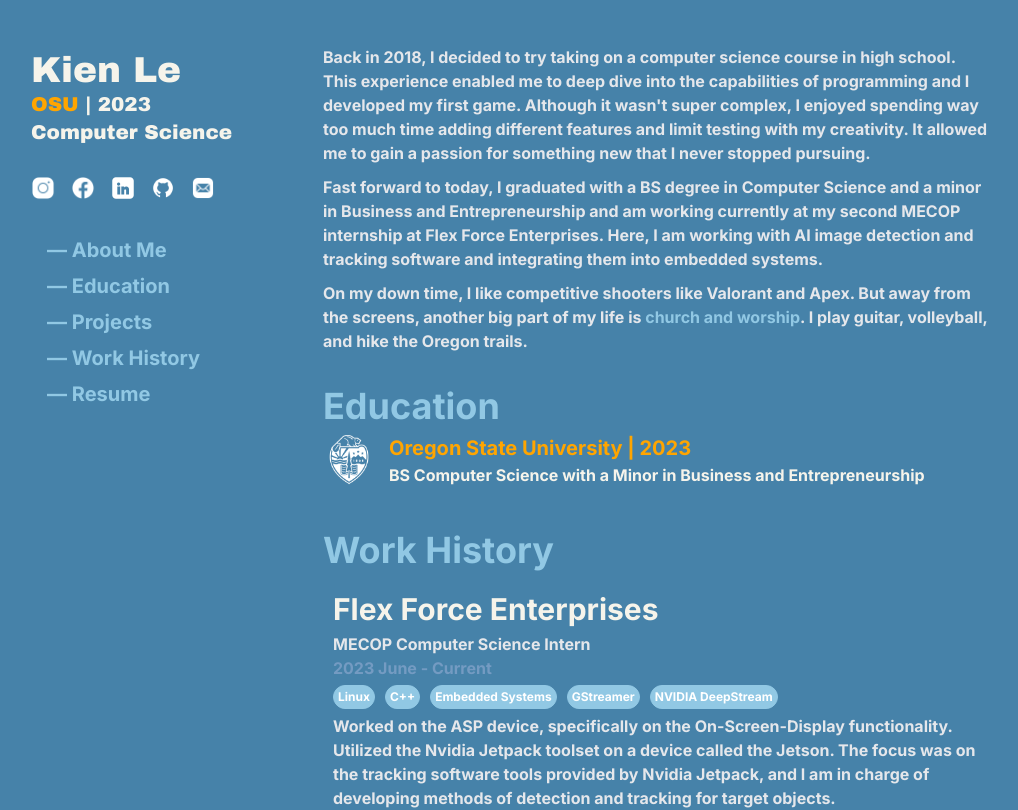
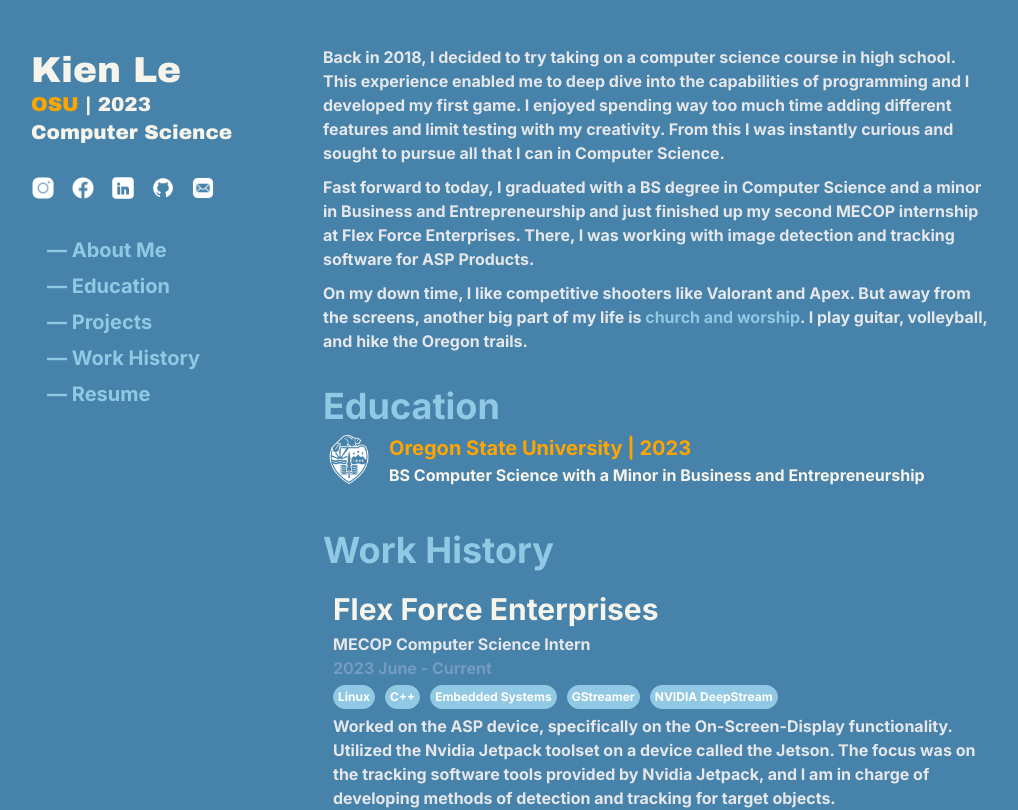
Before and after one commit to kleDevv/wskien, a Next.js app: page / in a window 1280 px wide. Shown: the top 810 px of the page, without its empty margins (49-1067 px from the left). Built offline with nearby package versions, Linux system fonts and the light colour scheme.

Commit message:
Updated about me
yur

```diff
--- a/src/app/page.js
+++ b/src/app/page.js
@@ -84,9 +84,9 @@
           {/*About me */}
           <section id="about-me">
           <h5 style={{ paddingBottom: '10px' }}>
-            Back in 2018, I decided to try taking on a computer science course in high school. This experience enabled me to deep dive into the capabilities of programming and I developed my first game. Although it wasn&apos;t super complex, I enjoyed spending way too much time adding different features and limit testing with my creativity. It allowed me to gain a passion for something new that I never stopped pursuing.
+            Back in 2018, I decided to try taking on a computer science course in high school. This experience enabled me to deep dive into the capabilities of programming and I developed my first game. I enjoyed spending way too much time adding different features and limit testing with my creativity. From this I was instantly curious and sought to pursue all that I can in Computer Science.
           </h5>
-          <h5 style={{ paddingBottom: '10px' }}> Fast forward to today, I graduated with a BS degree in Computer Science and a minor in Business and Entrepreneurship and am working currently at my second MECOP internship at Flex Force Enterprises. Here, I am working with AI image detection and tracking software and integrating them into embedded systems.
+          <h5 style={{ paddingBottom: '10px' }}> Fast forward to today, I graduated with a BS degree in Computer Science and a minor in Business and Entrepreneurship and just finished up my second MECOP internship at Flex Force Enterprises. There, I was working with image detection and tracking software for ASP Products.
           </h5>
           <h5 style={{ paddingBottom: '10px' }}>
             On my down time, I like competitive shooters like Valorant and Apex. But away from the screens, another big part of my life is
```
